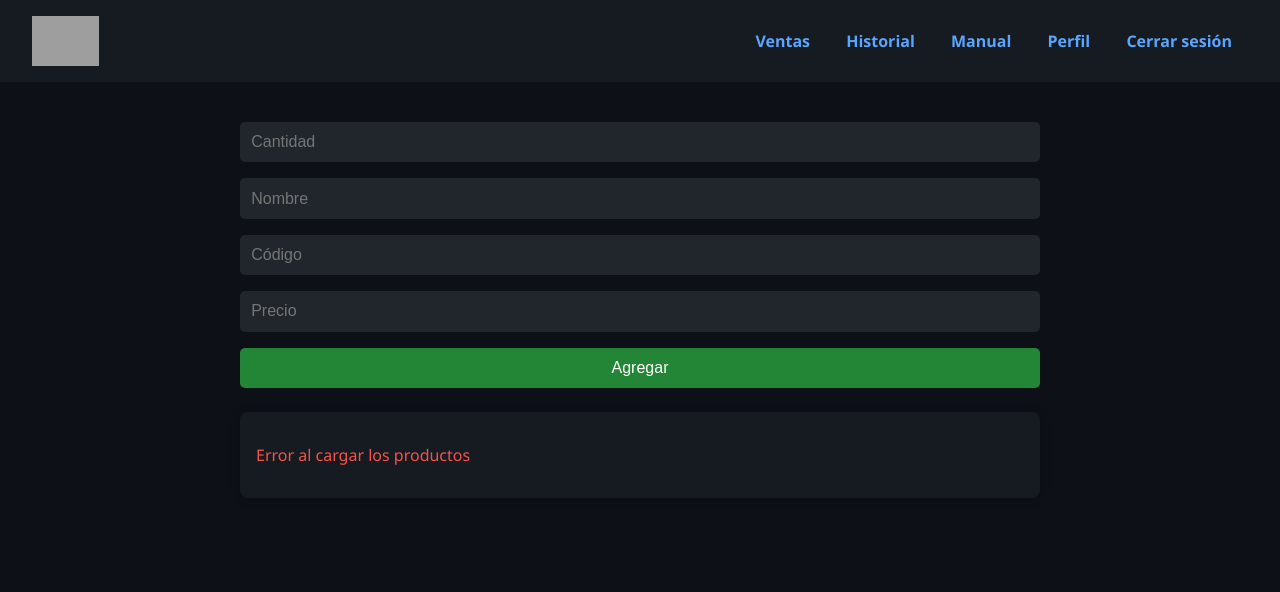
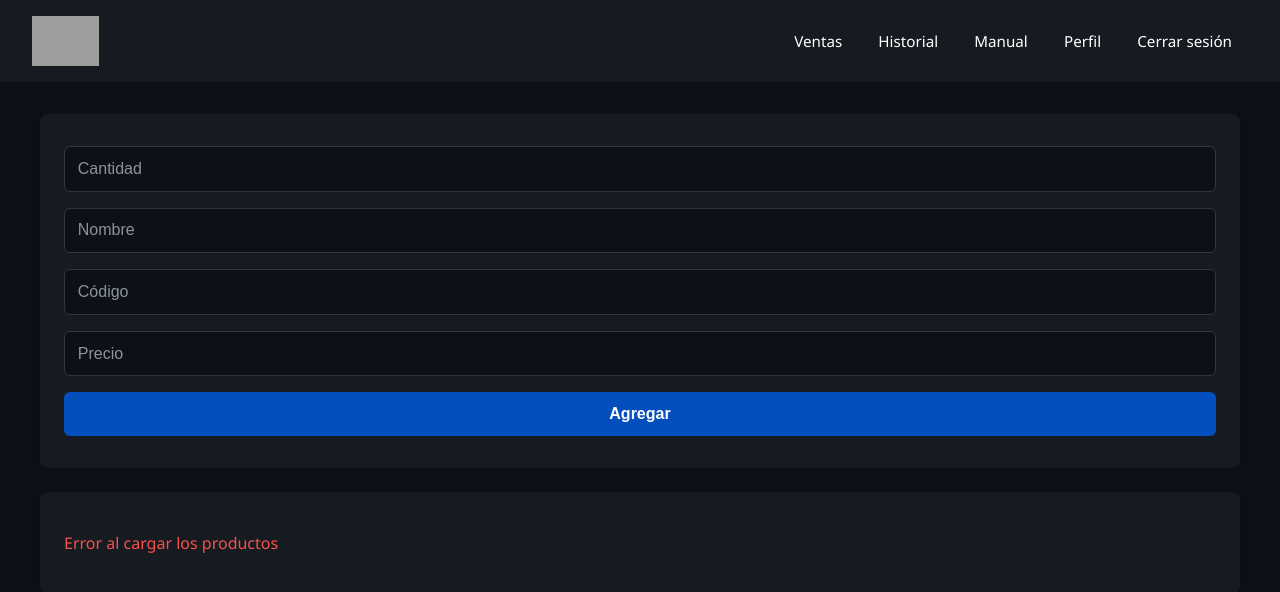
Before and after one commit to SANGARRO/PaginaAbarrotesIbero, a website: page views/inventory.html in a window 1280 px wide. Drawn offline with Linux system fonts and the light colour scheme; no server answers; grey boxes are pictures that could not be loaded.

Commit message:
styles fix

```diff
--- a/public/css/style.css
+++ b/public/css/style.css
@@ -1,8 +1,9 @@
 body {
   font-family: "Segoe UI", sans-serif;
   background-color: #0d1117;
-  color: #c9d1d9;
+  color: #ffffff;
   margin: 0;
+  padding: 0;
 }
 
 nav {
@@ -14,57 +15,143 @@ nav {
 }
 
 nav a {
-  color: #58a6ff;
+  color: #ffffff;
   margin: 0 1rem;
   text-decoration: none;
-  font-weight: bold;
+  font-weight: 500;
+  font-size: 0.95rem;
+}
+
+nav a:hover {
+  color: #58a6ff;
+}
+
+nav img {
+  height: 40px;
 }
 
 .container {
   padding: 2rem;
-  max-width: 800px;
+  max-width: 1200px;
   margin: auto;
+}
+
+form {
+  background-color: #161b22;
+  padding: 1.5rem;
+  border-radius: 8px;
+  box-shadow: 0 0 10px #00000033;
 }
 
 form input,
 form button {
-  padding: 0.7rem;
+  padding: 0.8rem;
   margin: 0.5rem 0;
   width: 100%;
   font-size: 1rem;
-  border-radius: 5px;
-  border: none;
+  border-radius: 6px;
+  border: 1px solid #30363d;
 }
 
 form input {
-  background-color: #21262d;
-  color: #c9d1d9;
+  background-color: #0d1117;
+  color: #ffffff;
 }
 
 form button {
-  background-color: #238636;
-  color: white;
+  background-color: #044ebd;
+  color: #ffffff;
+  font-weight: bold;
+  border: none;
+  transition: background-color 0.3s;
+}
+
+form button:hover {
+  background-color: #044ebd;
   cursor: pointer;
 }
 
 .card {
   background-color: #161b22;
+  padding: 1.5rem;
+  border-radius: 8px;
+  margin: 1.5rem 0;
+  box-shadow: 0 0 10px #00000022;
+  transition: transform 0.2s ease;
+}
+
+.card:hover {
+  transform: scale(1.01);
+}
+
+button {
+  border: none;
+  background-color: #21262d;
+  color: white;
+  padding: 0.7rem 1.2rem;
+  border-radius: 6px;
+  transition: background-color 0.3s;
+}
+
+button:hover {
+  background-color: #30363d;
+}
+
+.product-card {
+  background-color: #21262d;
+  border-radius: 8px;
   padding: 1rem;
-  margin: 1rem 0;
-  border-radius: 0.5rem;
-  box-shadow: 0 0 10px #00000050;
+  text-align: center;
+  box-shadow: 0 0 5px #00000040;
   transition: 0.3s;
 }
 
-.card:hover {
+.product-card:hover {
   transform: scale(1.02);
 }
 
-.card h3 {
-  margin-top: 0;
+h1,
+h2,
+h3,
+h4 {
+  color: #ffffff;
+  margin-bottom: 1rem;
 }
 
-ul {
-  list-style: none;
-  padding-left: 0;
+p,
+label {
+  color: #c9d1d9;
 }
+
+strong {
+  color: #58a6ff;
+}
+
+input::placeholder {
+  color: #8b949e;
+}
+
+.grid {
+  display: grid;
+  gap: 1rem;
+}
+
+.grid-3 {
+  grid-template-columns: repeat(auto-fill, minmax(250px, 1fr));
+}
+
+.text-center {
+  text-align: center;
+}
+
+.text-right {
+  text-align: right;
+}
+
+.mt-2 {
+  margin-top: 1rem;
+}
+
+.mb-2 {
+  margin-bottom: 1rem;
+}
```
